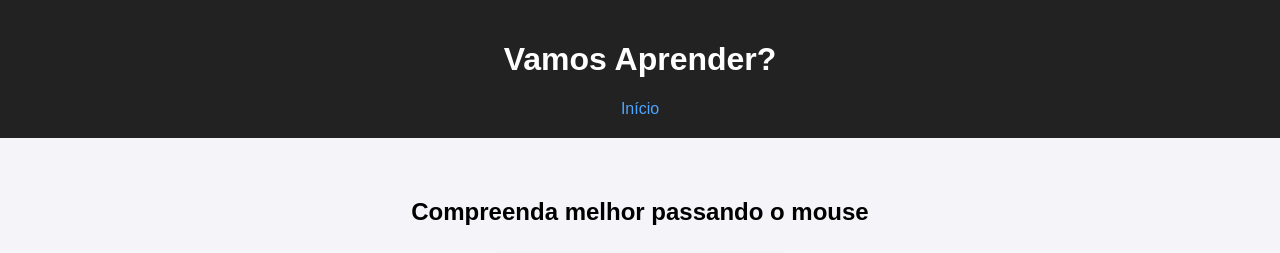
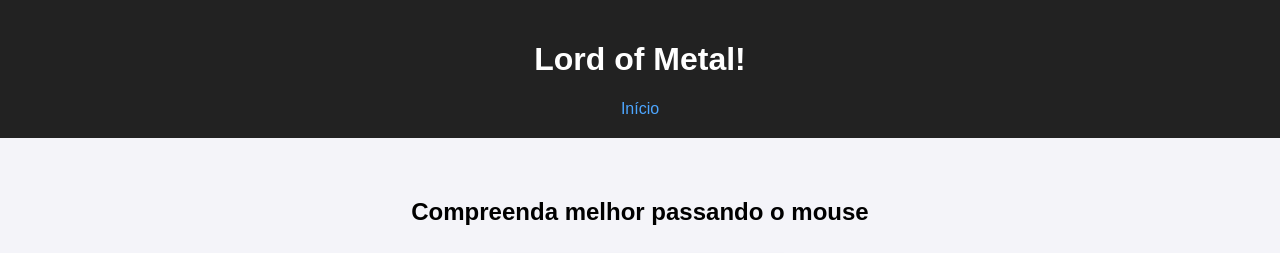
Before and after one commit to pedrometalero/Solta-a-carta-do-Vilela, a plain HTML site: page index.html in a window 1280 px wide. Shown: the top 253 px of the page. Drawn offline with Linux system fonts and the light colour scheme.

Commit message:
Update index.html

```diff
--- a/index.html
+++ b/index.html
@@ -88,7 +88,7 @@
 </head>
 <body>
     <header>
-        <h1>Vamos Aprender?</h1>
+        <h1>Lord of Metal!</h1>
         <nav>
             <a href="#">Início</a>
         </nav>
```
